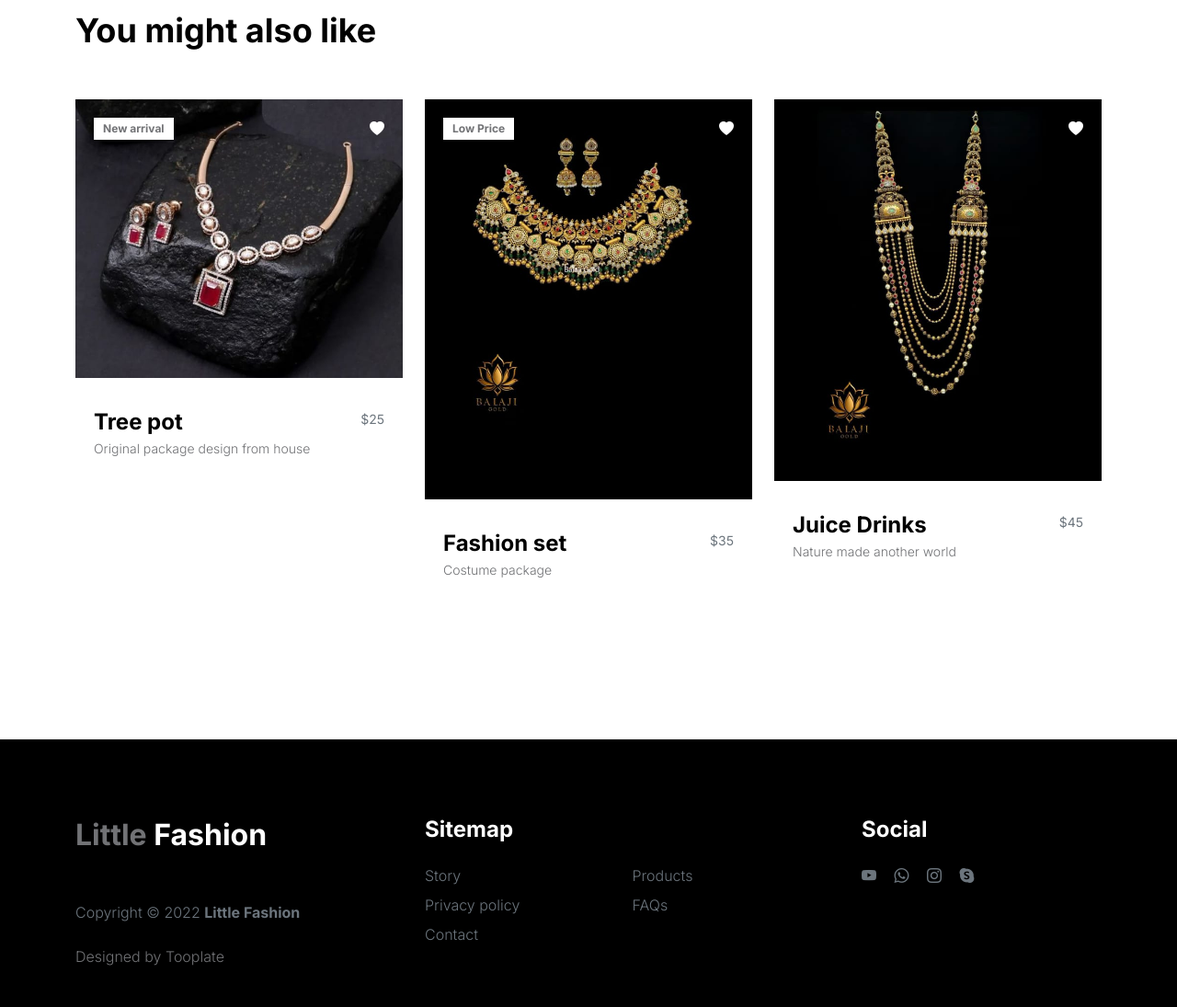
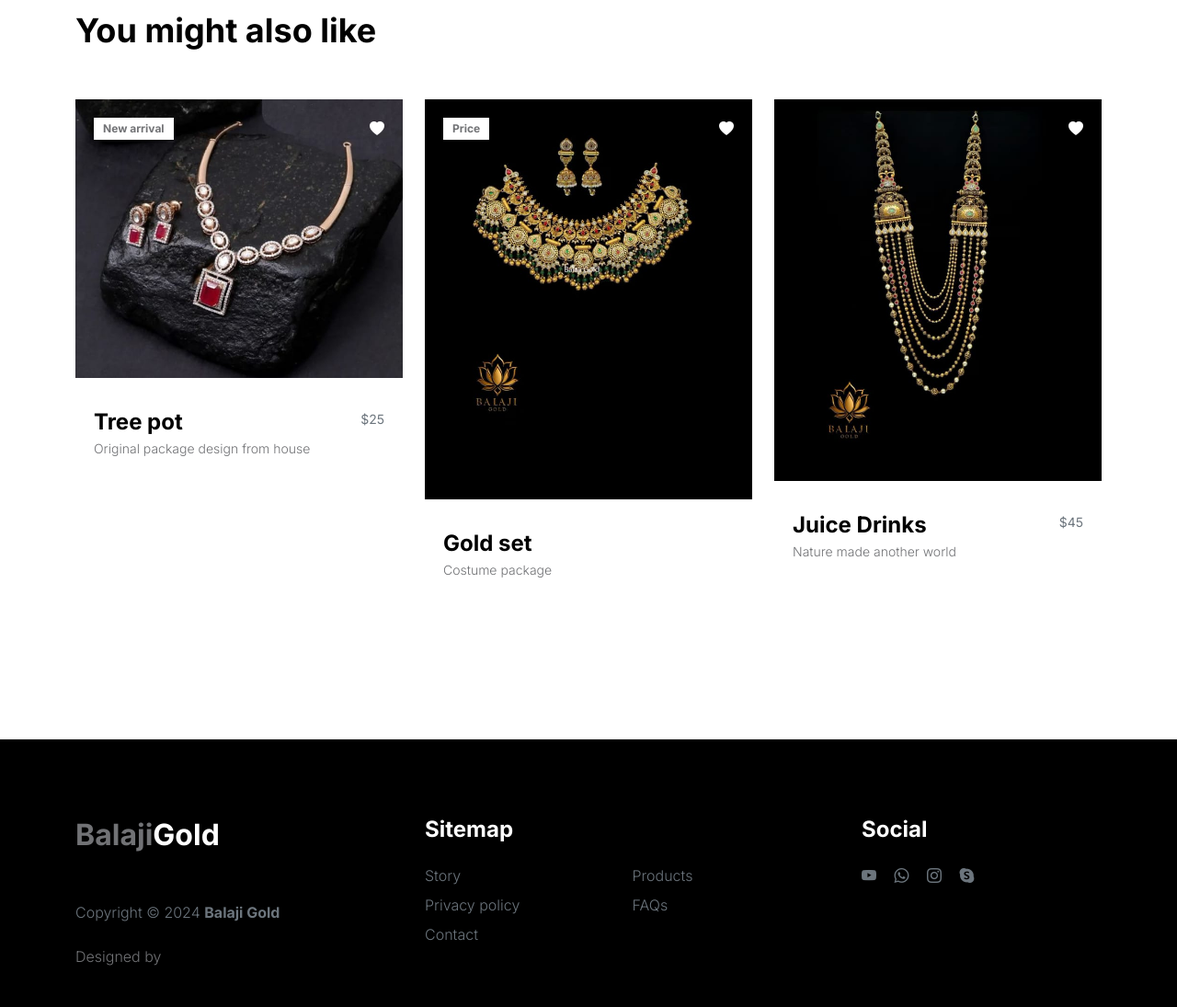
Before and after one commit to balajigold/Balaji, a plain HTML site: page product-detail.html in a window 1280 px wide. Shown: the part 1300-2395 px from the top of the page at 92% size. Drawn offline with Linux system fonts and the light colour scheme.

Commit message:
Update product-detail.html

```diff
--- a/product-detail.html
+++ b/product-detail.html
@@ -7,7 +7,7 @@
         <meta name="description" content="">
         <meta name="author" content="">
 
-        <title>Tooplate's Little Fashion - Product Detail</title>
+        <title>Balaji Gold - Product Detail</title>
 
         <!-- CSS FILES -->
         <link rel="preconnect" href="https://fonts.googleapis.com">
@@ -48,7 +48,7 @@ https://www.tooplate.com/view/2127-little-fashion
                     </button>
 
                     <a class="navbar-brand" href="index.html">
-                        <strong><span>Little</span> Fashion</strong>
+                        <strong><span>Balaji</span>Gold</strong>
                     </a>
 
                     <div class="d-lg-none">
@@ -72,7 +72,7 @@ https://www.tooplate.com/view/2127-little-fashion
                             </li>
 
                             <li class="nav-item">
-                                <a class="nav-link" href="faq.html">FAQs</a>
+                                <a class="nav-link" href="faq.html">Product Info</a>
                             </li>
 
                             <li class="nav-item">
@@ -96,7 +96,7 @@ https://www.tooplate.com/view/2127-little-fashion
                         <div class="col-lg-10 col-12">
                             <h1>
                                 <span class="d-block text-primary">We provide you</span>
-                                <span class="d-block text-dark">Fashionable Stuffs</span>
+                                <span class="d-block text-dark">Jewellery Design</span>
                             </h1>
                         </div>
                     </div>
@@ -202,7 +202,7 @@ https://www.tooplate.com/view/2127-little-fashion
                                 </a>
 
                                 <div class="product-top d-flex">
-                                    <span class="product-alert">Low Price</span>
+                                    <span class="product-alert">Price</span>
 
                                     <a href="#" class="bi-heart-fill product-icon ms-auto"></a>
                                 </div>
@@ -210,13 +210,13 @@ https://www.tooplate.com/view/2127-little-fashion
                                 <div class="product-info d-flex">
                                     <div>
                                         <h5 class="product-title mb-0">
-                                            <a href="product-detail.html" class="product-title-link">Fashion set</a>
+                                            <a href="product-detail.html" class="product-title-link">Gold set</a>
                                         </h5>
 
                                         <p class="product-p">Costume package</p>
                                     </div>
 
-                                    <small class="product-price text-muted ms-auto mt-auto mb-5">$35</small>
+                                    <small class="product-price text-muted ms-auto mt-auto mb-5"> </small>
                                 </div>
                             </div>
                         </div>
@@ -256,10 +256,10 @@ https://www.tooplate.com/view/2127-little-fashion
                 <div class="row">
 
                     <div class="col-lg-3 col-10 me-auto mb-4">
-                        <h4 class="text-white mb-3"><a href="index.html">Little</a> Fashion</h4>
-                        <p class="copyright-text text-muted mt-lg-5 mb-4 mb-lg-0">Copyright © 2022 <strong>Little Fashion</strong></p>
+                        <h4 class="text-white mb-3"><a href="index.html">Balaji</a>Gold</h4>
+                        <p class="copyright-text text-muted mt-lg-5 mb-4 mb-lg-0">Copyright © 2024 <strong>Balaji Gold</strong></p>
                         <br>
-                        <p class="copyright-text">Designed by <a href="https://www.tooplate.com/" target="_blank">Tooplate</a></p>
+                        <p class="copyright-text">Designed by <a href="https://www.tooplate.com/" target="_blank"></a></p>
                     </div>
 
                     <div class="col-lg-5 col-8">
```
